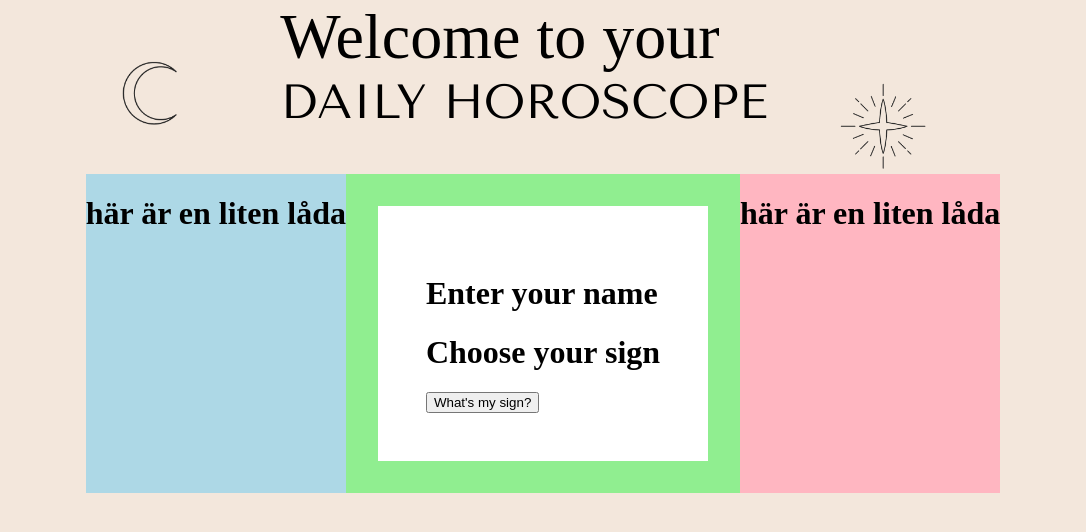
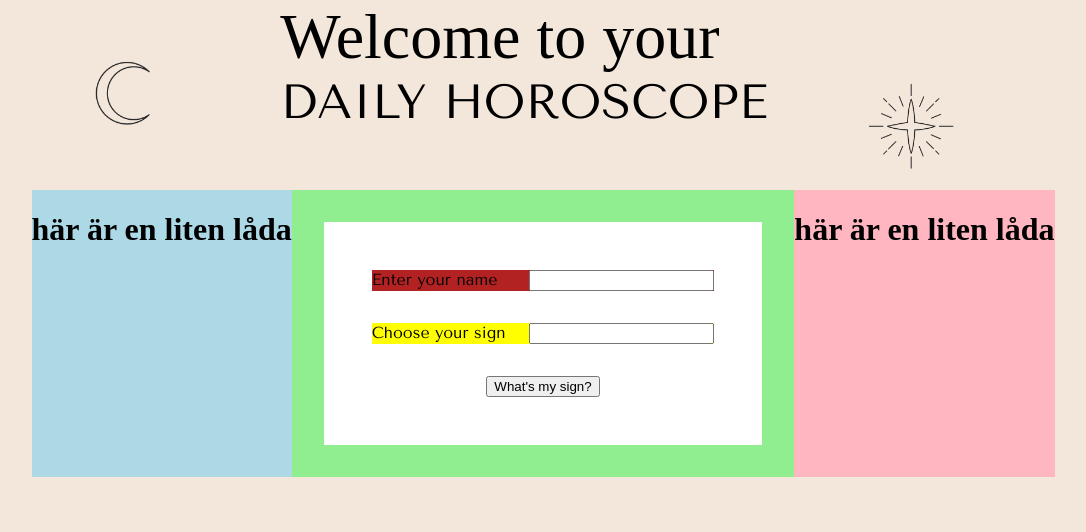
Before and after one commit to ReactFED22G-LMNJ/Horoskop, a React (Vite) app: page / in a window 1280 px wide. Shown: the top 532 px of the page, without its empty margins (97-1183 px from the left). Built offline with nearby package versions, Linux system fonts and the light colour scheme; a web font is replaced by a local one.

Commit message:
added inputs and button

```diff
--- a/src/components/FormBox.tsx
+++ b/src/components/FormBox.tsx
@@ -9,9 +9,17 @@ function FormBox() {
 
             <FormContainer>
                 <Form>
-                    <h1>Enter your name</h1>
-                    <h1>Choose your sign</h1>
-                    <button>What's my sign?</button>
+                    <EnterYourNameInput>
+                        <label>Enter your name</label>
+                        <input type="text" />
+                    </EnterYourNameInput>
+                    <ChooseYourSignInput>
+                        <label>Choose your sign</label>
+                        <input type="text" />
+                    </ChooseYourSignInput>
+                    <ButtonDiv>
+                        <button>What's my sign?</button>
+                    </ButtonDiv>
                 </Form>
             </FormContainer>
 
@@ -28,6 +36,7 @@ const Container = styled.div`
     background-color: lightcoral;
     display: flex;
     justify-content: center;
+    margin-top: 1rem;
 `;
 
 const LeftSmallContainer = styled.div`
@@ -45,9 +54,30 @@ const FormContainer = styled.div`
 
 const Form = styled.div`
     background-color: white;
+    font-family: 'Tenor Sans', sans-serif;
+    display: flex;
+    flex-direction: column;
     padding: 3rem;
+    gap: 2rem;
+`;
+
+const EnterYourNameInput = styled.div`
+    background-color: firebrick;
+    display: flex;
+    justify-content: space-between;
+    gap: 2rem;
+`;
+
+const ChooseYourSignInput = styled.div`
+    background-color: yellow;
+    display: flex;
+    justify-content: space-between;
+`;
+
+const ButtonDiv = styled.div`
+    display: flex;
+    justify-content: center;
 `;
 
 
-
 export default FormBox;
```
